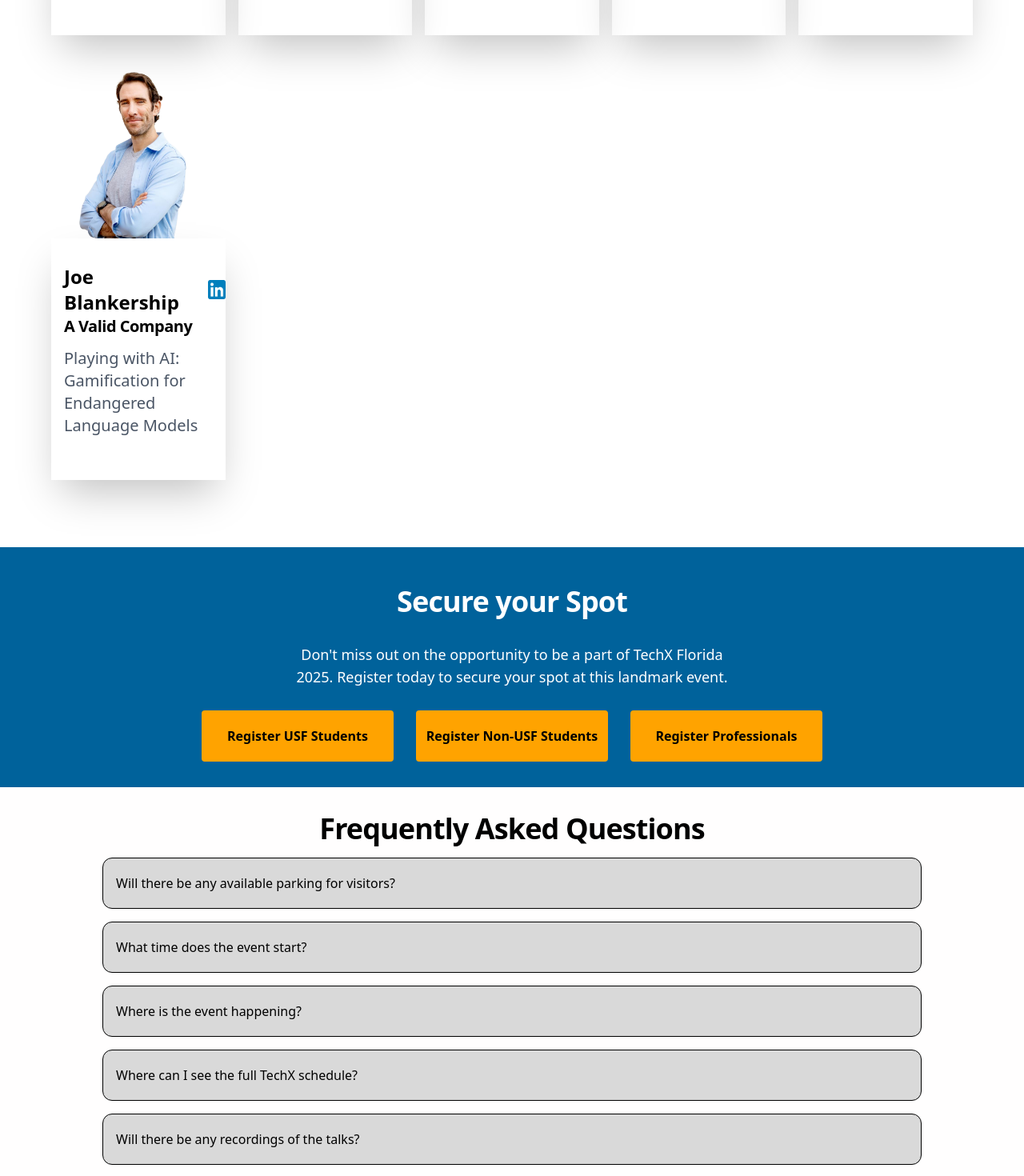
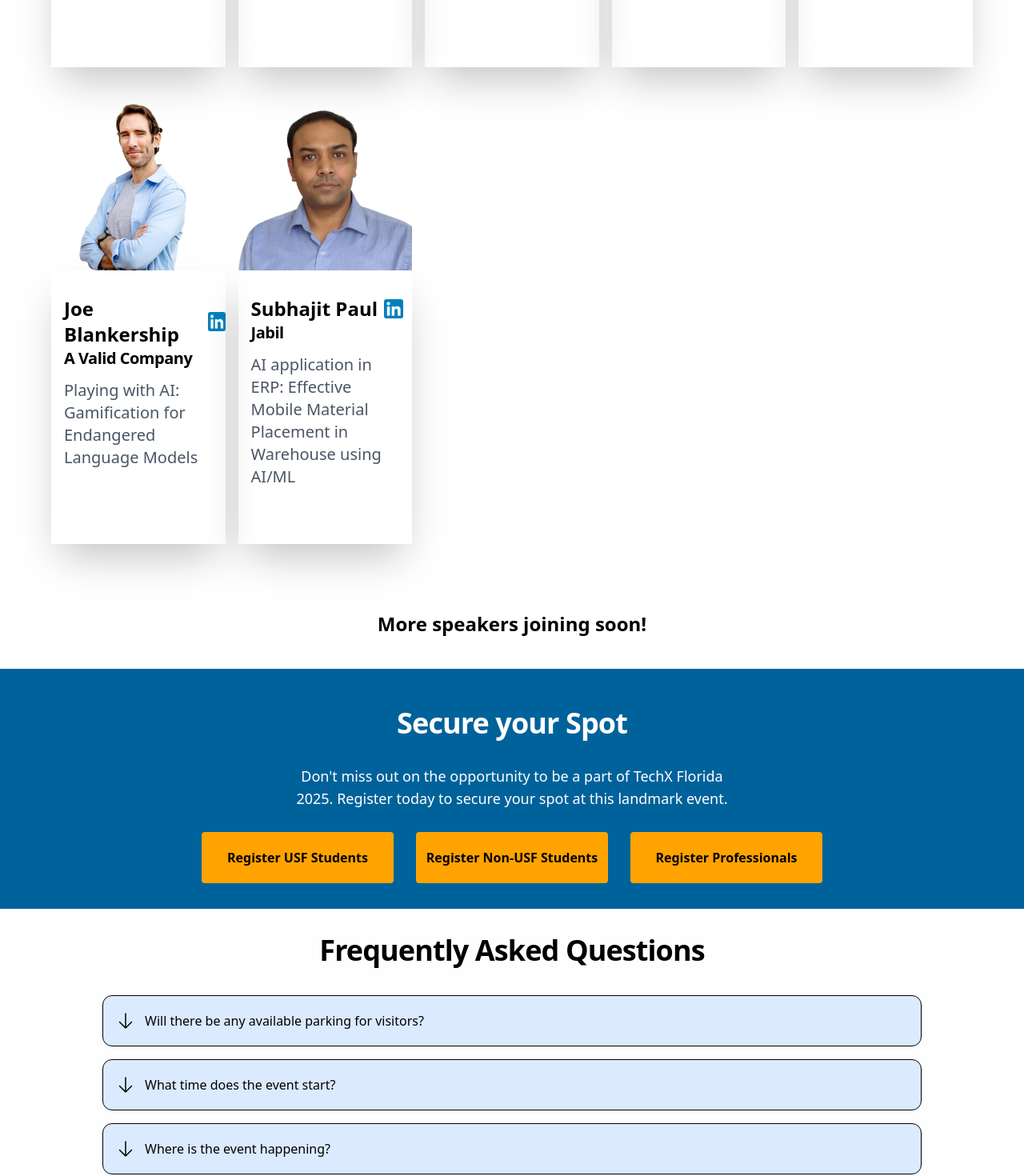
Before and after one commit to USF-IEEE-Computer-Society/TechX-2025-Website, a React (Vite) app in the folder TechX_Website/: page / in a window 1280 px wide. Shown: the part 1900-3370 px from the top of the page at 80% size. Built offline with nearby package versions, Linux system fonts and the light colour scheme.

Commit message:
small steps suggested by anzhelika

```diff
--- a/TechX_Website/src/components/FAQ.tsx
+++ b/TechX_Website/src/components/FAQ.tsx
@@ -23,8 +23,8 @@ export default function FAQ(){
 
     return (
         <div id='FAQ' className={"w-full h-auto pb-[1rem] bg-[#FFFEFE] flex flex-col items-center mb-7"}>
-            <h1 className={'text-2xl md:text-4xl tracking-tight font-bold pt-[2rem]'}> Frequently Asked Questions </h1>
-
+            <h1 className={'text-2xl md:text-4xl tracking-tight font-bold pt-[2rem] mb-5'}> Frequently Asked
+                Questions </h1>
 
 
 
@@ -32,26 +32,41 @@ export default function FAQ(){
 
                 <>
 
-                    <div key={Question.id} className={`flex flex-col border border-black h-[4rem] ${OpenMenus[Question.id]? "rounded-t-xl": "rounded-xl"}  w-[80%] bg-[#D9D9D9] mt-[1rem] flex pl-[1rem]`}>
+                    <div key={Question.id}
+                         className={`flex flex-col border border-black h-[4rem] ${OpenMenus[Question.id] ? "rounded-t-xl" : "rounded-xl"}  w-[80%] bg-blue-100 hover:bg-blue-200 mt-[1rem] flex pl-[1rem]`}>
 
                         <div className={"w-full h-[4rem] flex justify-between items-center"}>
 
-                            <button onClick={()=> ToggleButton(Question.id)} className={"relative w-[100%] flex items-center h-full hover:cursor-pointer"}>
+
+                            <button onClick={() => ToggleButton(Question.id)}
+                                    className={"relative w-[100%] flex items-center h-full hover:cursor-pointer"}>
+                                <div className={"mr-3"}>
+
+                                    <svg xmlns="http://www.w3.org/2000/svg" fill="none" viewBox="0 0 24 24"
+                                         strokeWidth={1.5} stroke="currentColor" className="size-6">
+                                        <path strokeLinecap="round" strokeLinejoin="round"
+                                              d="M19.5 13.5 12 21m0 0-7.5-7.5M12 21V3"/>
+                                    </svg>
+
+                                </div>
                                 {Question.Question}
-                                <div className={`hidden absolute w-[15px] h-[2px] ${OpenMenus[Question.id]? " rotate-225": ""} duration-300 ease-in-out bg-black`}/>
-                                <div className={`hidden absolute h-[15px] w-[2px]  ${OpenMenus[Question.id]? "rotate-225": ""} duration-300 ease-in-out bg-black`}/>
+                                <div
+                                    className={`hidden absolute w-[15px] h-[2px] ${OpenMenus[Question.id] ? " rotate-225" : ""} duration-300 ease-in-out bg-black`}/>
+                                <div
+                                    className={`hidden absolute h-[15px] w-[2px]  ${OpenMenus[Question.id] ? "rotate-225" : ""} duration-300 ease-in-out bg-black`}/>
                             </button>
                         </div>
 
                     </div>
 
-                     <div className={`w-[80%] rounded-b-xl shadow-xl ${OpenMenus[Question.id]? "h-[8rem] opacity-100": "h-0 opacity-0"} transition-all duration-300 ease-in-out
+                    <div
+                        className={`w-[80%] rounded-b-xl shadow-xl ${OpenMenus[Question.id] ? "h-[8rem] opacity-100" : "h-0 opacity-0"} transition-all duration-300 ease-in-out
                                         flex justify-left items-center pl-3 `}>
-                         <h2 className={"w-[90%] h-[80%] flex justify-left items-center text-pretty pl-6"}>
-                         {Question.Response}
-                         </h2>
+                        <h2 className={"w-[90%] h-[80%] flex justify-left items-center text-pretty pl-6"}>
+                            {Question.Response}
+                        </h2>
 
-                     </div>
+                    </div>
 
                 </>
 
@@ -59,11 +74,10 @@ export default function FAQ(){
             ))}
 
 
-
         </div>
     )
 
-    function ToggleButton(ButtonId: number){
+    function ToggleButton(ButtonId: number) {
         SetOpenMenus((Menu) => {
             let NewMenu = [...Menu]
             NewMenu[ButtonId] = !NewMenu[ButtonId]
--- a/TechX_Website/src/components/Highlights.tsx
+++ b/TechX_Website/src/components/Highlights.tsx
@@ -11,10 +11,12 @@ export default function Highlights(){
 
             <div className={"w-full flex flex-col justify-center items-center gap-3"}>
                 <h2 className={"text-4xl md:text-5xl tracking-tight font-bold pt-[3rem]"}> Event Speakers </h2>
-                <p className={"w-[90%] text-md md:text-2xl text-ellipsis text-gray-600 text-center text-pretty"}> Explore the exciting features and activities planned for TechX Florida 2025 </p>
+                <p className={"w-[90%] text-md md:text-2xl text-ellipsis text-gray-600 text-center text-pretty"}> Explore
+                    the exciting features and activities planned for TechX Florida 2025 </p>
             </div>
 
-            <div className={"w-full h-full mt-4 gap-[1rem] pb-[2rem] justify-items-center grid grid-cols-2 md:grid-cols-3 lg:grid-cols-5 p-[1rem] lg:p-[4rem]"}>
+            <div
+                className={"w-full h-full mt-4 gap-[1rem] pb-[1rem] justify-items-center grid grid-cols-2 md:grid-cols-3 lg:grid-cols-5 p-[1rem] lg:p-[4rem]"}>
 
                 {speakers.map((s, i) => (
                     <SpeakerCard
@@ -27,7 +29,10 @@ export default function Highlights(){
                     />
                 ))}
 
+
             </div>
+
+            <h2 className={"mb-10 text-center font-bold text-2xl"}>More speakers joining soon!</h2>
 
         </div>
     )
--- a/TechX_Website/src/components/SpeakerCard.tsx
+++ b/TechX_Website/src/components/SpeakerCard.tsx
@@ -10,7 +10,7 @@ interface SpeakerCardProps {
 
 export default function SpeakerCard(props: SpeakerCardProps) {
     return (
-        <div className={"w-[100%] md:w-[100%] h-[52vh] md:h-[65vh] flex flex-col rounded-xl mb-5"}>
+        <div className={"w-[100%] md:w-[100%] h-[55vh] md:h-[70vh] flex flex-col rounded-xl mb-5"}>
 
             <img className={"rounded-t-xl object-fit"} src={props.headshot} />
 
--- a/TechX_Website/src/components/speakers.tsx
+++ b/TechX_Website/src/components/speakers.tsx
@@ -6,6 +6,7 @@ import annaImg from "../assets/speakers/anna.png";
 import yasmineImg from "../assets/speakers/yasmine.png";
 import joeImg from "../assets/speakers/joe.png";
 import antraImg from "../assets/speakers/antra.png";
+import subhajitImg from "../assets/speakers/subhajit.png";
 
 export const speakers = [
     {
@@ -31,7 +32,7 @@ export const speakers = [
     },
     {
         name: "Anna Bakhvalova",
-        company: "",
+        company: "Career Pathway Institute",
         talkTitle: "AI's Impact on Marketing: Trends and Anti-trends",
         headshot: annaImg,
         linkedinLink: "https://www.linkedin.com/in/annabakhvalova/",
@@ -49,6 +50,13 @@ export const speakers = [
         talkTitle: "Playing with AI: Gamification for Endangered Language Models",
         headshot: joeImg,
         linkedinLink: "https://www.linkedin.com/in/thejoeblankenship/",
+    },
+    {
+        name: "Subhajit Paul",
+        company: "Jabil",
+        talkTitle: "AI application in ERP: Effective Mobile Material Placement in Warehouse using AI/ML",
+        headshot: subhajitImg,
+        linkedinLink: "https://www.linkedin.com/in/subhajit-paul-4a79a78/",
     }
 
 ];
```
Also changed, not shown: TechX_Website/src/assets/speakers/subhajit.png, 1 other file (tests, documents, lock files or other folders).
